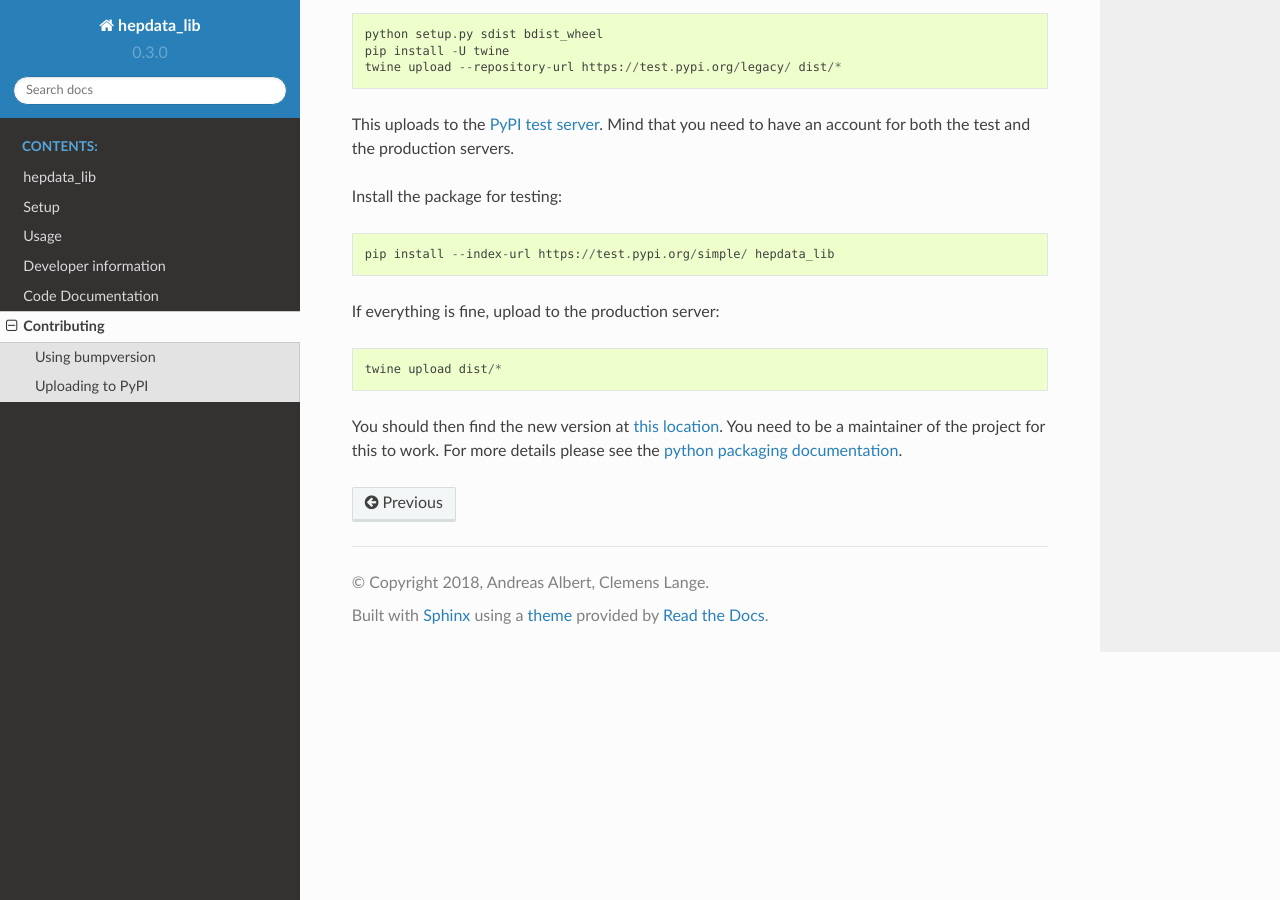
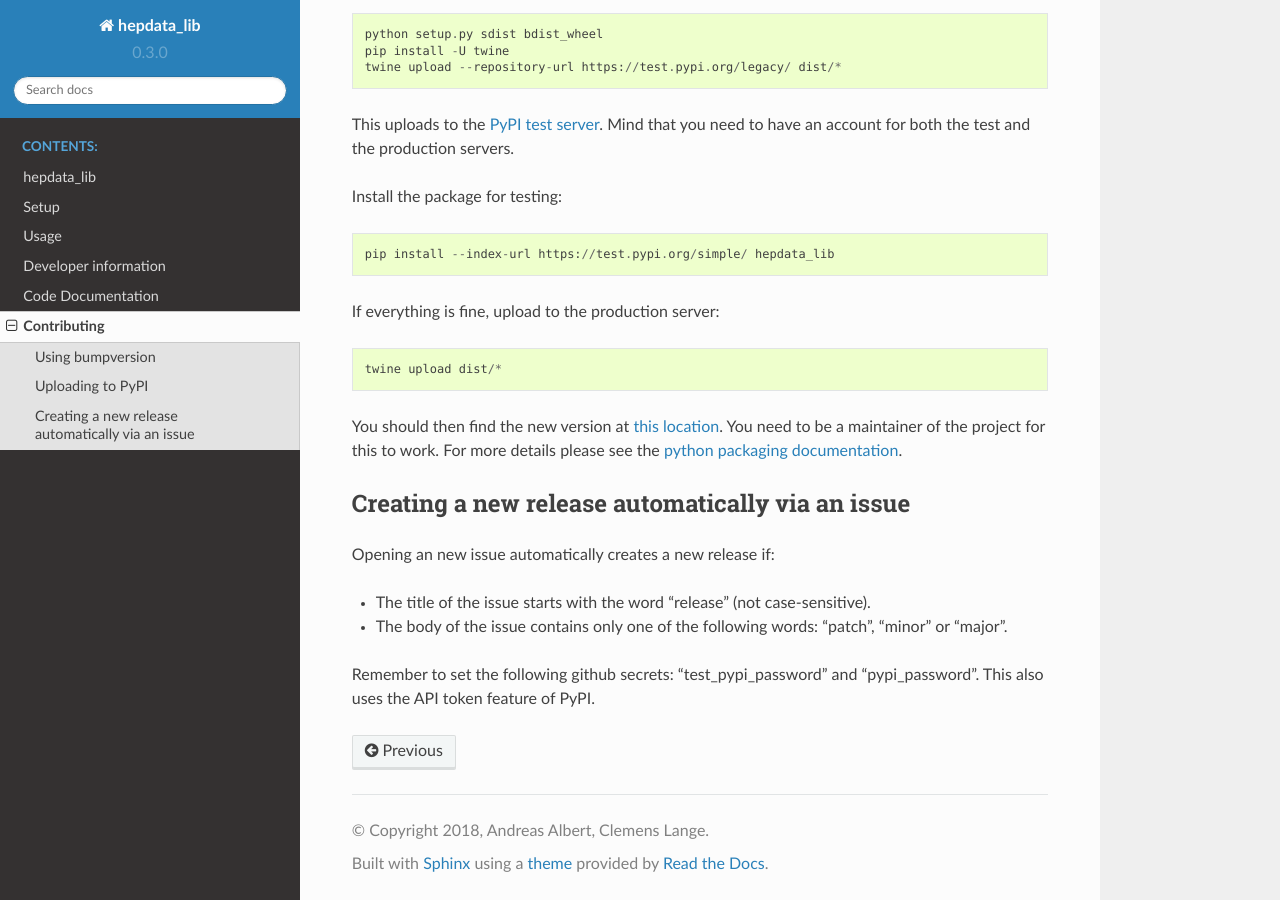
Before and after one commit to HEPData/hepdata_lib, a Sphinx documentation site: the page built from docs/contributing.rst, in a window 1280 px wide and 900 px high, scrolled down 998 px. Built offline with Sphinx 7.4.7 and the Read the Docs theme 2.0.0, drawn with Linux system fonts in a browser that asks for light colours.

Commit message:
Automated the release of hepdata_lib to PyPI (#127)
* Added release.yml
* Updated contributing.rst
* Added user to release.yml and updated docs

```diff
--- a/docs/contributing.rst
+++ b/docs/contributing.rst
@@ -69,3 +69,13 @@ You should then find the new version at `this location`_. You need to be a maint
 .. _PyPI test server: https://test.pypi.org/project/hepdata_lib/
 .. _this location: https://pypi.org/project/hepdata_lib/
 .. _python packaging documentation: https://packaging.python.org/tutorials/packaging-projects/
+
+Creating a new release automatically via an issue
+-----------------------------
+
+Opening an new issue automatically creates a new release if:
+
+- The title of the issue starts with the word "release" (not case-sensitive).
+- The body of the issue contains only one of the following words: "patch", "minor" or "major".
+
+Remember to set the following github secrets: "test_pypi_password" and "pypi_password". This also uses the API token feature of PyPI.
```
Also changed, not shown: 1 other file.
